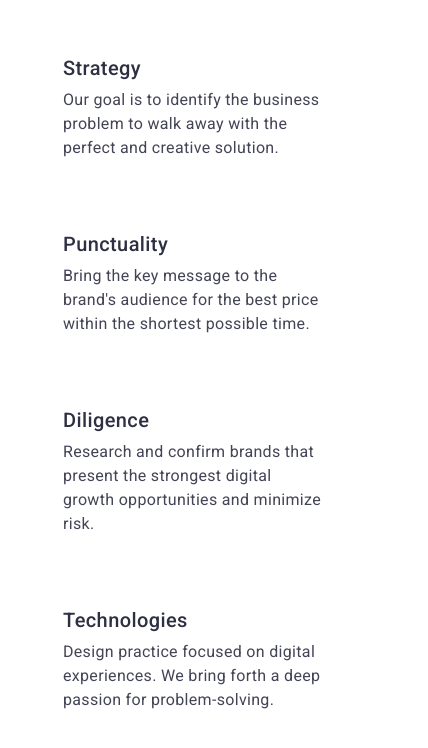
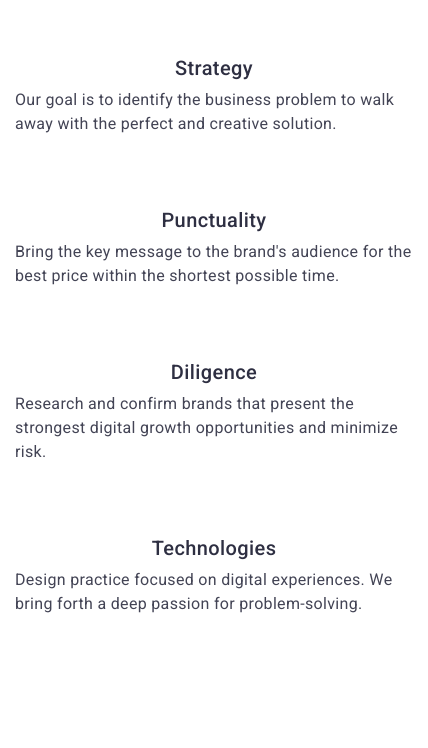
Before and after one commit to ishcenko/goit-markup-hw-07, a plain HTML site: page index.html in a window 390 px wide. Shown: the part 136-884 px from the top of the page, 428 px wide, since content can reach past the window. Drawn offline with Linux system fonts and the light colour scheme.

Commit message:
прибрав ширину 264рх

```diff
--- a/css/mobile.css
+++ b/css/mobile.css
@@ -1,4 +1,8 @@
-@media screen and (min-width: 320px) and (max-width: 480px) {
+@media screen and (max-width: 480px) {
+    .container {
+        width: 428px;
+    }
+    /* section-heading  */
     .heading-icon {
         display: none;
     }
@@ -8,6 +12,11 @@
         gap: 72px;
         margin-top: 96px;
         margin-bottom: 96px;
-
+    }
+    .heading {
+        text-align: center;
+    }
+    .subtitle {
+        justify-content: space-between;
     }
 }
--- a/css/style.css
+++ b/css/style.css
@@ -31,6 +31,7 @@ ul {
 }
 
 .container {
+    /* width: 428px; */
     /* width: 1158px; */
     margin: 0 auto;
     padding-left: 15px;
@@ -542,7 +543,8 @@ img {
 }
 
 .heading-item {
-    width: 264px;
+    /* width: 264px; */
+    width: 100%;
 }
 
 .heading-icon {
```
